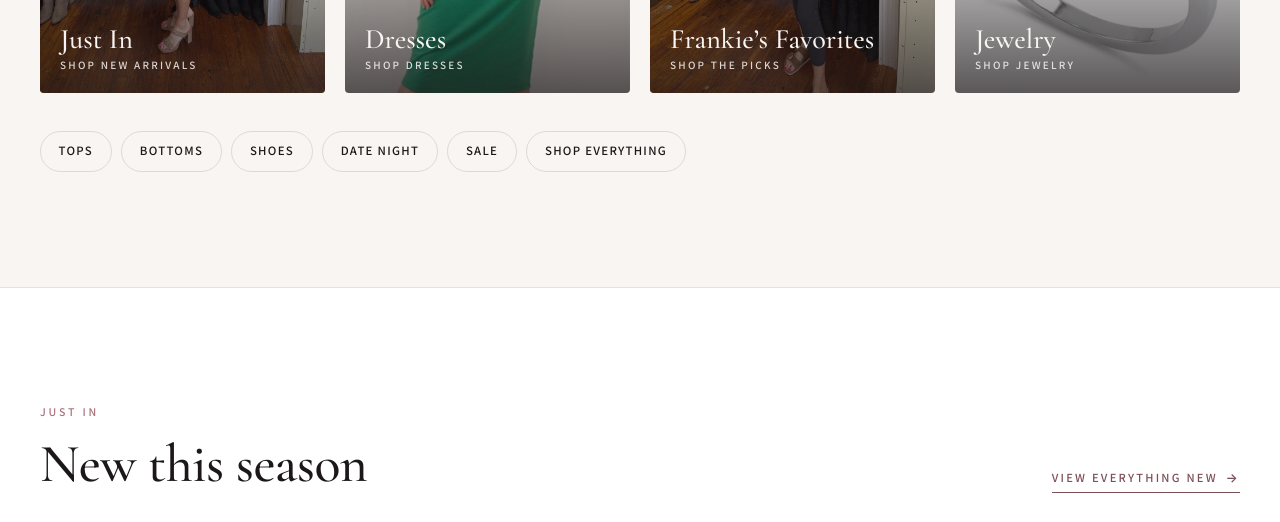
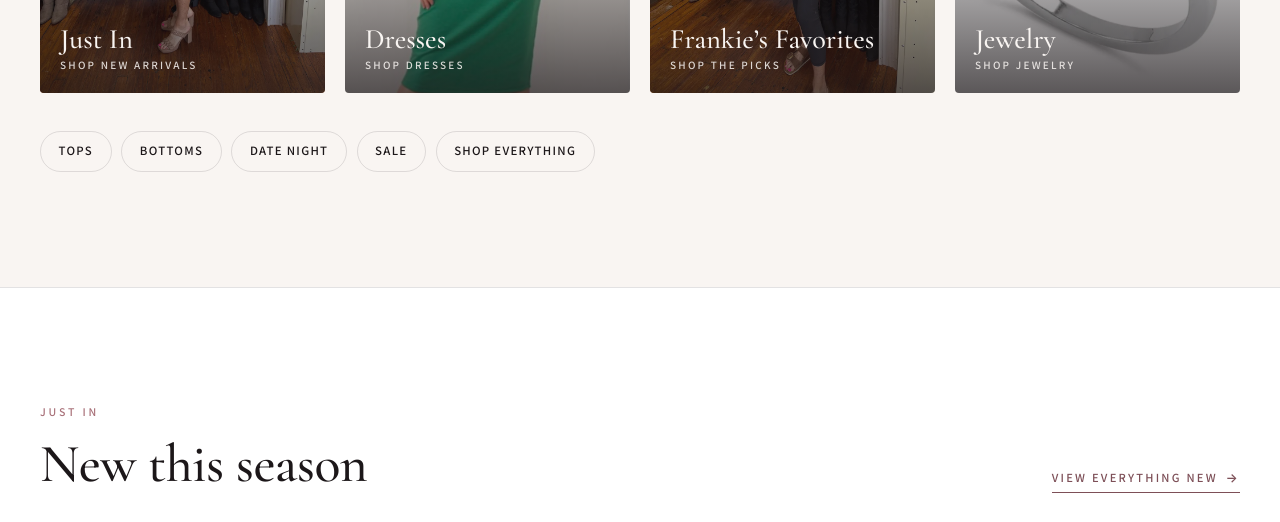
Before and after one commit to adamrutrut-eng/Maude-On-Main, a plain HTML site: page index.html in a window 1280 px wide. Shown: the part 1560-2082 px from the top of the page. Drawn offline with nearby package versions, Linux system fonts and the light colour scheme; no server answers.

Commit message:
Sync products from Shopify

```diff
--- a/index.html
+++ b/index.html
@@ -175,7 +175,6 @@
           <!-- shopify:collections:start -->
           <li><a href="https://maude-on-main.myshopify.com/collections/tops">Tops</a></li>
           <li><a href="https://maude-on-main.myshopify.com/collections/bottoms">Bottoms</a></li>
-          <li><a href="https://maude-on-main.myshopify.com/collections/shoes">Shoes</a></li>
           <li><a href="https://maude-on-main.myshopify.com/collections/date-night">Date Night</a></li>
           <li><a href="https://maude-on-main.myshopify.com/collections/sale">Sale</a></li>
           <li><a href="https://maude-on-main.myshopify.com/collections/all">Shop everything</a></li>
@@ -398,7 +397,6 @@
           <li><a href="https://maude-on-main.myshopify.com/collections/jewelry">Jewelry</a></li>
           <li><a href="https://maude-on-main.myshopify.com/collections/tops">Tops</a></li>
           <li><a href="https://maude-on-main.myshopify.com/collections/bottoms">Bottoms</a></li>
-          <li><a href="https://maude-on-main.myshopify.com/collections/shoes">Shoes</a></li>
           <li><a href="https://maude-on-main.myshopify.com/collections/date-night">Date Night</a></li>
           <li><a href="https://maude-on-main.myshopify.com/collections/sale">Sale</a></li>
           <li><a href="https://maude-on-main.myshopify.com/collections/all">All products</a></li>
```
